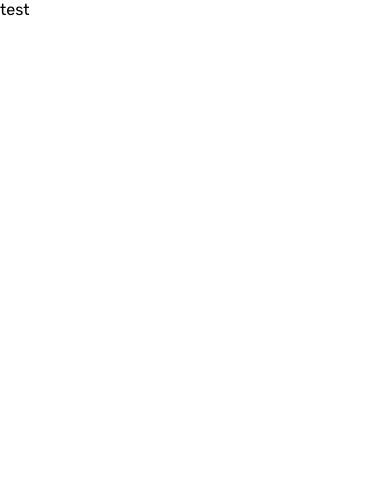
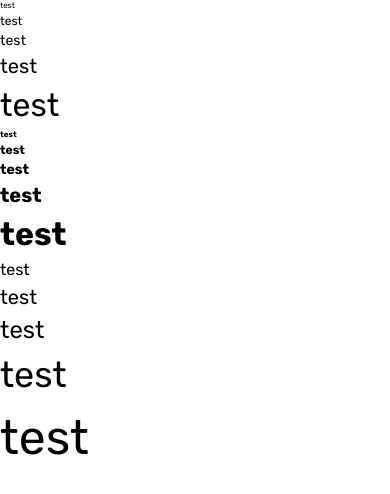
Before and after one commit to Scat55/severShop, a Vue app: page / in a window 390 px wide. Shown: the top 494 px of the page. Built offline with nearby package versions, Linux system fonts and the light colour scheme.

Commit message:
feat: added typohraphy component

```diff
--- a/src/app/base.css
+++ b/src/app/base.css
@@ -4,4 +4,5 @@
   box-sizing: border-box;
   outline: none;
   font-family: 'Rubik', sans-serif;
+  font-weight: 400;
 }
--- a/src/pages/Home.vue
+++ b/src/pages/Home.vue
@@ -1,9 +1,25 @@
 <script setup lang="ts">
-
+import Typography from '@/shared/typography/index.vue'
 </script>
 
 <template>
   <main>
-    test
+    <Typography tagName="p" size="xs">test</Typography>
+    <Typography tagName="p" size="s">test</Typography>
+    <Typography tagName="p" size="m">test</Typography>
+    <Typography tagName="p" size="l">test</Typography>
+    <Typography tagName="p" size="xl">test</Typography>
+
+    <Typography tagName="p" bold size="xs">test</Typography>
+    <Typography tagName="p" bold size="s">test</Typography>
+    <Typography tagName="p" bold size="m">test</Typography>
+    <Typography tagName="p" bold size="l">test</Typography>
+    <Typography tagName="p" bold size="xl">test</Typography>
+
+    <Typography tagName="h5">test</Typography>
+    <Typography tagName="h4">test</Typography>
+    <Typography tagName="h3">test</Typography>
+    <Typography tagName="h2">test</Typography>
+    <Typography tagName="h1">test</Typography>
   </main>
 </template>
--- /dev/null
+++ b/src/shared/typography/index.vue
@@ -0,0 +1,113 @@
+<script setup lang="ts">
+import { defineProps } from 'vue'
+interface Props {
+  tagName: 'p' | 'h1' | 'h2' | 'h3' | 'h4' | 'h5'
+  bold?: boolean
+  size?: 'xs' | 's' | 'm' | 'l' | 'xl'
+}
+
+const props = defineProps<Props>()
+</script>
+
+<template>
+  <component
+    :is="tagName"
+    :class="['typography', size ? `size_${size}` : '', bold ? 'bold' : '', `tag_${tagName}`]"
+  >
+    <slot> </slot>
+  </component>
+</template>
+
+<style lang="scss" scoped>
+.typography {
+  font-style: normal;
+  line-height: 150%;
+}
+
+.bold {
+  font-weight: 700;
+}
+
+.size_xs {
+  font-size: 0.75rem;
+}
+
+.size_s {
+  font-size: 1rem;
+}
+
+.size_m {
+  font-size: 1.125rem;
+}
+
+.size_l {
+  font-size: 1.5rem;
+}
+
+.size_xl {
+  font-size: 2.25rem;
+}
+
+.tag_h1 {
+  font-size: 4rem;
+}
+
+.tag_h2 {
+  font-size: 3rem;
+}
+
+.tag_h3 {
+  font-size: 2.25rem;
+}
+
+.tag_h4 {
+  font-size: 1.5rem;
+}
+
+.tag_h5 {
+  font-size: 1.125rem;
+}
+
+@media screen and (max-width: 48rem) {
+  .size_xs {
+    font-size: 0.5rem;
+  }
+
+  .size_s {
+    font-size: 0.75rem;
+  }
+
+  .size_m {
+    font-size: 0.875rem;
+  }
+
+  .size_l {
+    font-size: 1.25rem;
+  }
+
+  .size_xl {
+    font-size: 2rem;
+  }
+  // Заголовки
+
+  .tag_h1 {
+    font-size: 3rem;
+  }
+
+  .tag_h2 {
+    font-size: 2.25rem;
+  }
+
+  .tag_h3 {
+    font-size: 1.5rem;
+  }
+
+  .tag_h4 {
+    font-size: 1.25rem;
+  }
+
+  .tag_h5 {
+    font-size: 1rem;
+  }
+}
+</style>
```
